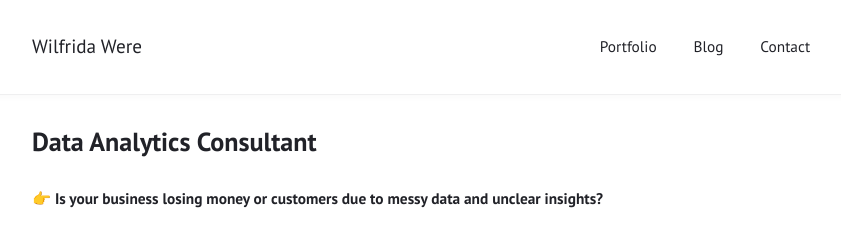
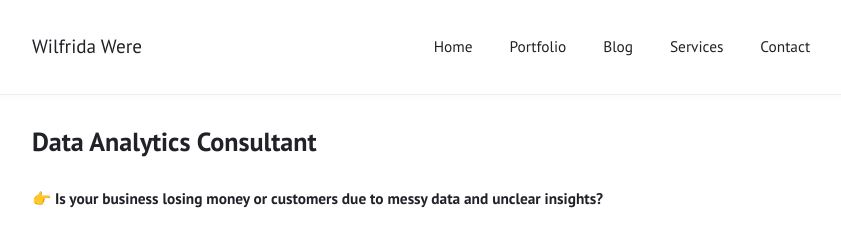
Before and after one commit to Wilfrida-Were/website, a Jekyll site: the page built from index.md, in a window 1280 px wide. Shown: the top 231 px of the page, without its empty margins (219-1060 px from the left). Built offline with Jekyll 4.4.1, drawn with Linux system fonts in a browser that asks for light colours.

Commit message:
Update _config.yml
added home page and services
updated navigation

```diff
--- a/_config.yml
+++ b/_config.yml
@@ -16,8 +16,10 @@ minimal: false             # use a dark header
 # Menu
 
 navigation:                # accepts {file, title, url, icon, sidebaricon}
+  - {title: "Home", file: "index.md"}
   - {title: "Portfolio", file: "README.md"}
   - {title: "Blog", file: "blog.md"}
+  - {title: "Services", file: "services.html"}
   - {title: "Contact", file: "contact.html"}
 
 external:                  # shows a footer with social links - for available icons see fontawesome.com/icons
```
